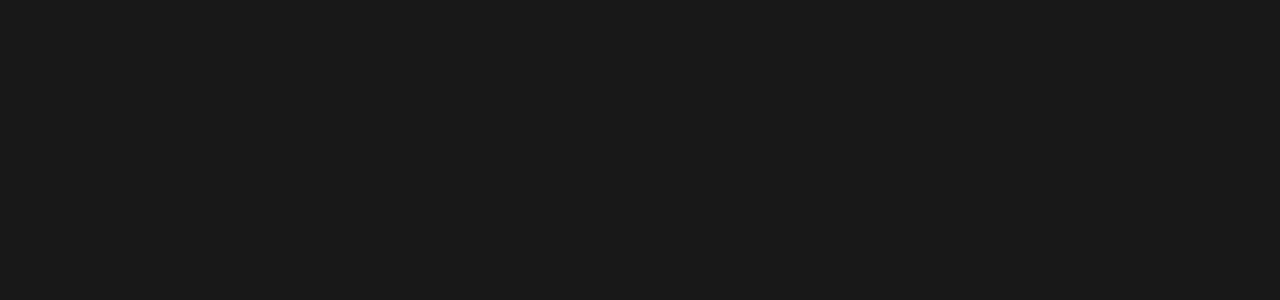
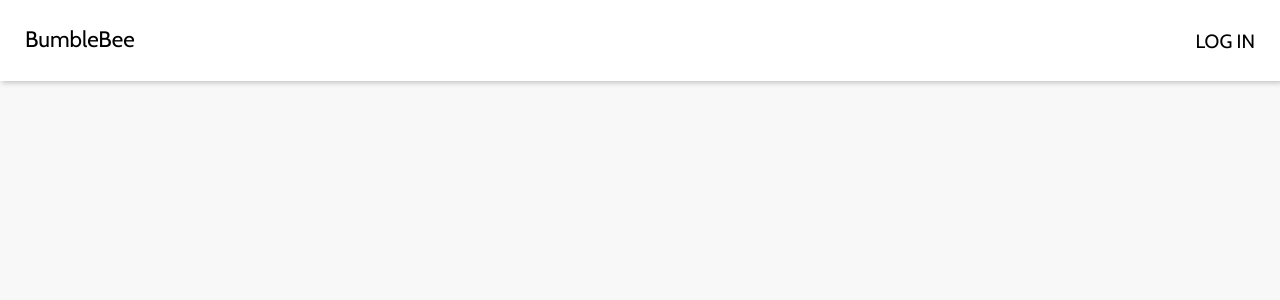
Before and after one commit to NanePothier/streaming-app, a React (Create React App) app: page /account in a window 1280 px wide. Shown: the top 300 px of the page. Built offline with nearby package versions, Linux system fonts and the light colour scheme.

Commit message:
Add simple dropdown component

```diff
--- a/src/App.js
+++ b/src/App.js
@@ -2,6 +2,7 @@ import { Switch, Route, Redirect } from 'react-router-dom';
 import WelcomePage from './pages/WelcomePage';
 import PlansPage from './pages/PlansPage';
 import HomePage from './pages/HomePage';
+import AccountPage from './pages/AccountPage';
 
 function App() {
   return (
@@ -15,6 +16,9 @@ function App() {
       <Route path="/plans">
         <PlansPage />
       </Route>
+      <Route path="/account">
+        <AccountPage />
+      </Route>
       <Route path="/home">
         <HomePage />
       </Route>
--- /dev/null
+++ b/src/components/Account/AccountContainer.js
@@ -0,0 +1,13 @@
+import Header from "../UI/Header";
+import classes from "./AccountContainer.module.css";
+import SimpleDropdown from "../UI/Dropdown/SimpleDropdown";
+
+const AccountContainer = (props) => {
+  return (
+    <div className={classes.background}>
+      <Header />
+    </div>
+  );
+};
+
+export default AccountContainer;
--- /dev/null
+++ b/src/components/Account/AccountContainer.module.css
@@ -0,0 +1,5 @@
+.background {
+  width: 100vw;
+  height: 100vh;
+  background-color: rgb(248, 248, 248);
+}
--- a/src/components/Plans/Plan.js
+++ b/src/components/Plans/Plan.js
@@ -1,17 +1,22 @@
-import classes from './Plan.module.css';
-import Button from '../UI/Button';
+import { useHistory } from "react-router-dom";
+import classes from "./Plan.module.css";
+import Button from "../UI/Button";
 
 const Plan = (props) => {
   let planClasses = props.promote
     ? `${classes.plan} ${classes.promote}`
     : `${classes.plan}`;
-  let btnClasses = props.promote ? 'select black' : 'select white';
+  let btnClasses = props.promote ? "select black" : "select white";
 
-  const planSelectionHandler = () => {};
+  const history = useHistory();
+
+  const planSelectionHandler = () => {
+    history.push("/account");
+  };
 
   return (
     <div className={planClasses}>
-      {props.promote && props.type === 'base' && (
+      {props.promote && props.type === "base" && (
         <div className={classes.badge}>MOST POPULAR</div>
       )}
       <h3 className={classes.title}>{props.title}</h3>
--- /dev/null
+++ b/src/components/UI/Dropdown/SimpleDropdown.js
@@ -0,0 +1,37 @@
+import React from "react";
+import SimpleMenuItem from "./SimpleMenuItem";
+import classes from "./SimpleDropdown.module.css";
+
+const SimpleDropdown = ({
+  id,
+  labelName,
+  selectName,
+  options,
+  containerClass,
+  labelClass,
+  selectClass,
+  optionClass,
+}) => {
+  return (
+    <div className={`${classes.container} ${containerClass}`}>
+      <label for={id} className={labelClass}>
+        {labelName}
+      </label>
+      <select name={selectName} id={id} className={selectClass}>
+        {options.map((option) => {
+          return (
+            <SimpleMenuItem
+              key={option.value}
+              value={option.value}
+              text={option.text}
+              isSelected={option.isDefaultOption}
+              className={optionClass}
+            />
+          );
+        })}
+      </select>
+    </div>
+  );
+};
+
+export default SimpleDropdown;
--- /dev/null
+++ b/src/components/UI/Dropdown/SimpleDropdown.module.css
@@ -0,0 +1,16 @@
+.container {
+  display: inline-block;
+  padding: 10px 20px 10px 20px;
+}
+
+label {
+  margin-right: 10px;
+  font-size: 18px;
+}
+
+select {
+  padding: 5px;
+  border-radius: 4px;
+  border: 1px solid black;
+  font-size: 16px;
+}
--- /dev/null
+++ b/src/components/UI/Dropdown/SimpleMenuItem.js
@@ -0,0 +1,11 @@
+import React from "react";
+
+const SimpleMenuItem = ({ value, text, isSelected, className }) => {
+  return (
+    <option value={value} selected={isSelected} className={className}>
+      {text}
+    </option>
+  );
+};
+
+export default SimpleMenuItem;
--- /dev/null
+++ b/src/pages/AccountPage.js
@@ -0,0 +1,11 @@
+import AccountContainer from "../components/Account/AccountContainer";
+
+const AccountPage = (props) => {
+  return (
+    <>
+      <AccountContainer />
+    </>
+  );
+};
+
+export default AccountPage;
```
